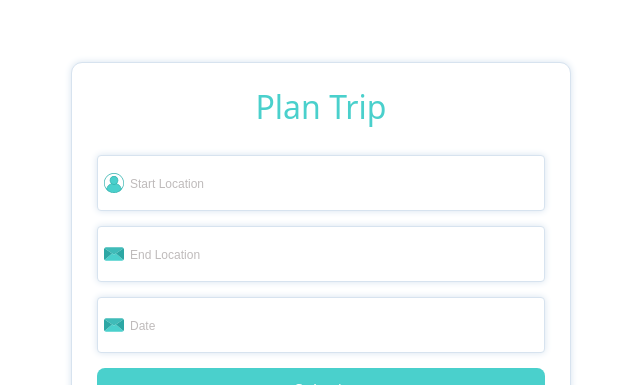
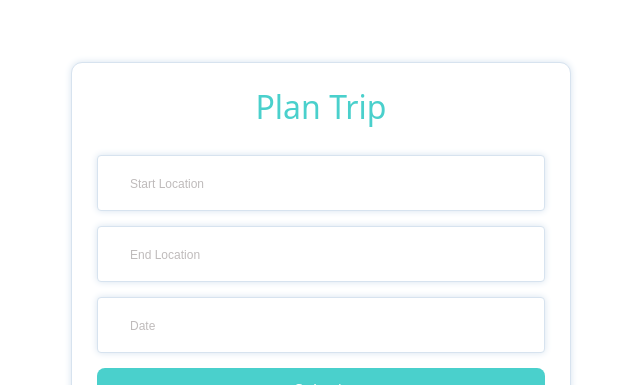
Before and after one commit to lauren-adams/RoadTripper, a React (Create React App) app in the folder road-trip-frontend/: page /maps in a window 1280 px wide. Shown: the part 123-508 px from the top of the page, without its empty margins (319-959 px from the left). Built offline with nearby package versions, Linux system fonts and the light colour scheme.

Commit message:
clean up make-trips

```diff
--- a/road-trip-frontend/src/components/Maps.js
+++ b/road-trip-frontend/src/components/Maps.js
@@ -15,6 +15,7 @@ import { notify } from "./toast";
 import { Link } from "react-router-dom";
 // Axios
 import axios from "axios";
+import { useHistory } from "react-router-dom";
 
 const Maps = () => {
     const [data, setData] = useState({
@@ -23,11 +24,13 @@ const Maps = () => {
         date: "",
     });
 
+    const history = useHistory();
+
     const [errors, setErrors] = useState({});
     const [touched, setTouched] = useState({});
 
     useEffect(() => {
-        setErrors(validate(data, "signUp"));
+        //setErrors(validate(data, "signUp"));
     }, [data, touched]);
 
     const changeHandler = (event) => {
@@ -44,7 +47,8 @@ const Maps = () => {
 
     const submitHandler = (event) => {
         event.preventDefault();
-        if (!Object.keys(errors).length) {
+        history.push("/home");
+        /*if (!Object.keys(errors).length) {
             // Pushing data to database usuing PHP script
             const urlApi = `https://lightem.senatorhost.com/login-react/index.php?email=${data.email.toLowerCase()}&password=${data.password}&register=true`;
             const pushData = async () => {
@@ -70,7 +74,7 @@ const Maps = () => {
                 confirmPassword: true,
                 IsAccepted: false,
             });
-        }
+        }*/
     };
 
     return (
@@ -80,21 +84,18 @@ const Maps = () => {
                 <div>
                     <div className={errors.name && touched.name ? styles.unCompleted : !errors.name && touched.name ? styles.completed : undefined}>
                         <input type="text" name="name" value={data.name} placeholder="Start Location" onChange={changeHandler} onFocus={focusHandler} autoComplete="off" />
-                        <img src={userIcon} alt="" />
                     </div>
                     {errors.name && touched.name && <span className={styles.error}>{errors.name}</span>}
                 </div>
                 <div>
                     <div className={errors.email && touched.email ? styles.unCompleted : !errors.email && touched.email ? styles.completed : undefined}>
                         <input type="text" name="email" value={data.email} placeholder="End Location" onChange={changeHandler} onFocus={focusHandler} autoComplete="off" />
-                        <img src={emailIcon} alt="" />
                     </div>
                     {errors.email && touched.email && <span className={styles.error}>{errors.email}</span>}
                 </div>
                 <div>
                     <div className={errors.date && touched.date ? styles.unCompleted : !errors.date && touched.date ? styles.completed : undefined}>
                         <input type="text" name="date" value={data.date} placeholder="Date" onChange={changeHandler} onFocus={focusHandler} autoComplete="off" />
-                        <img src={emailIcon} alt="" />
                     </div>
                     {errors.date && touched.date && <span className={styles.error}>{errors.date}</span>}
                 </div>
```
